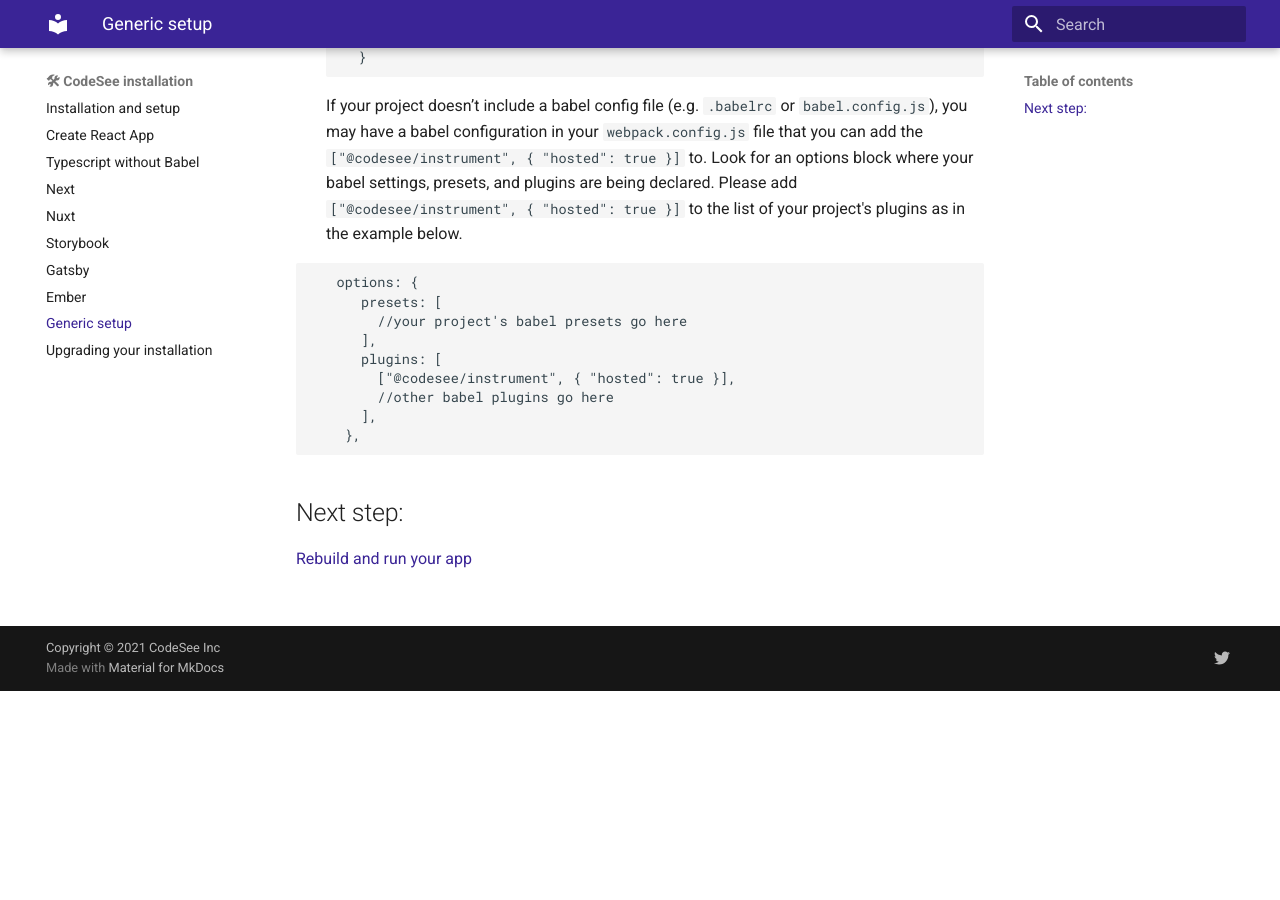
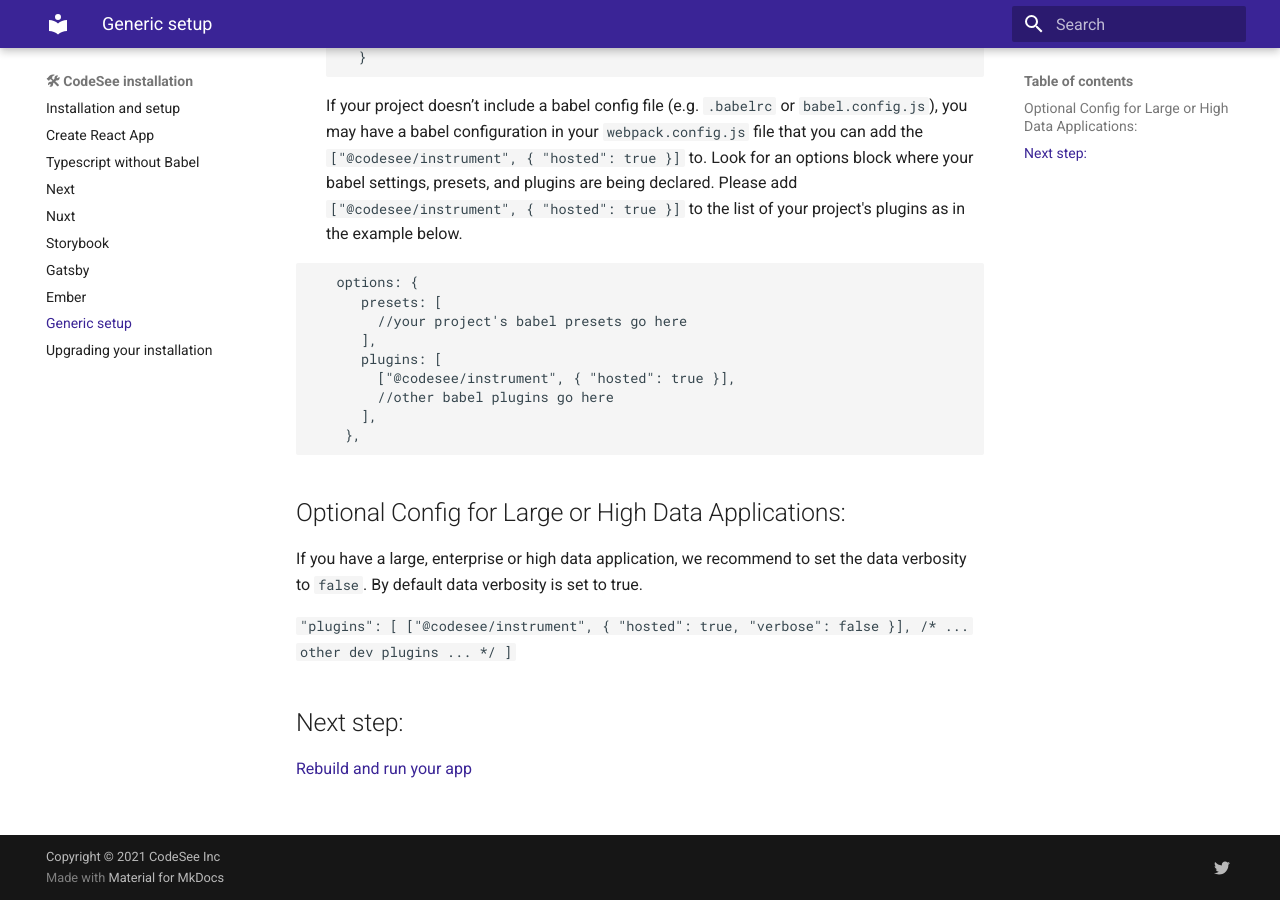
Before and after one commit to Codesee-io/docs, an MkDocs documentation site: the page built from docs/install/setup-generic.md, in a window 1280 px wide and 900 px high, scrolled down 517 px. Built offline with MkDocs 1.6.1 and Material for MkDocs 9.7.7, drawn with Linux system fonts in a browser that asks for light colours; comment, search, counter and statistics services are not loaded; before the commit the page ends 1208 px from its top, so only the background shows below that.

Commit message:
adding verbosity to install instructions

````diff
--- a/docs/install/setup-generic.md
+++ b/docs/install/setup-generic.md
@@ -27,6 +27,18 @@ If your project doesn’t include a babel config file (e.g. `.babelrc` or `babel
     },
 ```
 
+## Optional Config for Large or High Data Applications:
+
+If you have a large, enterprise or high data application, we recommend to set the data verbosity to `false`. By default data verbosity is set to true.
+
+```
+"plugins": [
+        ["@codesee/instrument", { "hosted": true, "verbose": false }],
+        /* ... other dev plugins ... */
+      ]
+      ```
+
+
 ## Next step:
 
 [Rebuild and run your app](../installation/#step-3-rebuild-and-run-your-app-locally)
````
